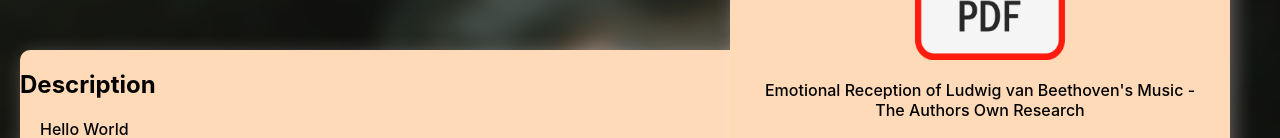
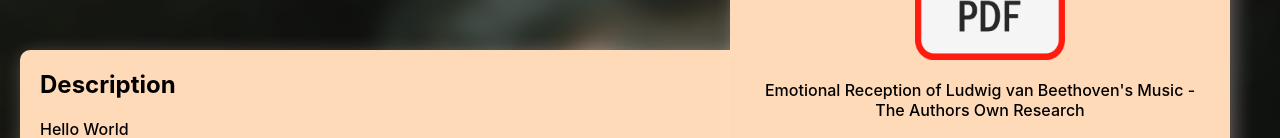
Before and after one commit to VladCaterov/beethoven-final-project, a React (Create React App) app in the folder beethoven-final/: page /about in a window 1280 px wide. Shown: the part 200-338 px from the top of the page. Built offline with nearby package versions, Linux system fonts and the light colour scheme.

Commit message:
fixed spelling mistake

```diff
--- a/beethoven-final/src/views/About.js
+++ b/beethoven-final/src/views/About.js
@@ -24,7 +24,7 @@ const About = () => {
                 </div>
             </div>
             <div className= "description-container">
-                <h2 className="description-cont ainer__h2">Description</h2>
+                <h2 className="description-container__h2">Description</h2>
                 <p className="description-container__p">Hello World</p>
             </div>
             <div className="resources-container">
```
